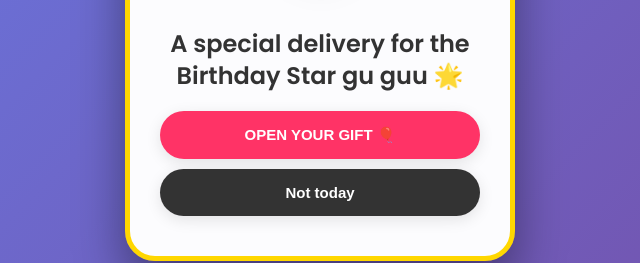
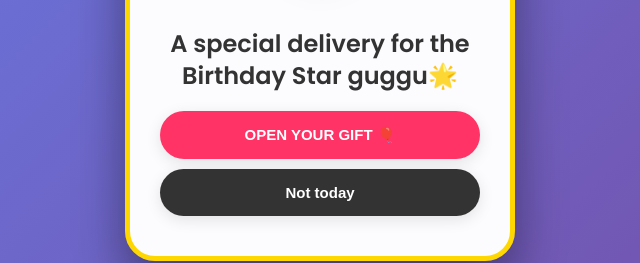
Before and after one commit to alok4079/HBD, a plain HTML site: page index.html in a window 1280 px wide. Shown: the part 348-611 px from the top of the page, 320-960 px from the left. Drawn offline with Linux system fonts and the light colour scheme; a web font is replaced by a local one.

Commit message:
Fix HTML encoding issues in index.html

```diff
--- a/index.html
+++ b/index.html
@@ -113,7 +113,7 @@ h2 { font-size: 24px; color: #333; margin-bottom: 20px; line-height: 1.3; }
 
 <div class="container" id="page1">
   <span class="birthday-icon">🎁</span>
-  <h2>A special delivery for the Birthday Star gu guu 🌟</h2>
+  <h2>A special delivery for the Birthday Star guggu🌟</h2>
   <div style="display:flex; flex-direction: column; gap:10px;">
     <button id="yesBtn" onclick="openStory(event)">OPEN YOUR GIFT 🎈</button>
     <button id="noBtn" onmouseover="moveNo()">Not today</button>
```
